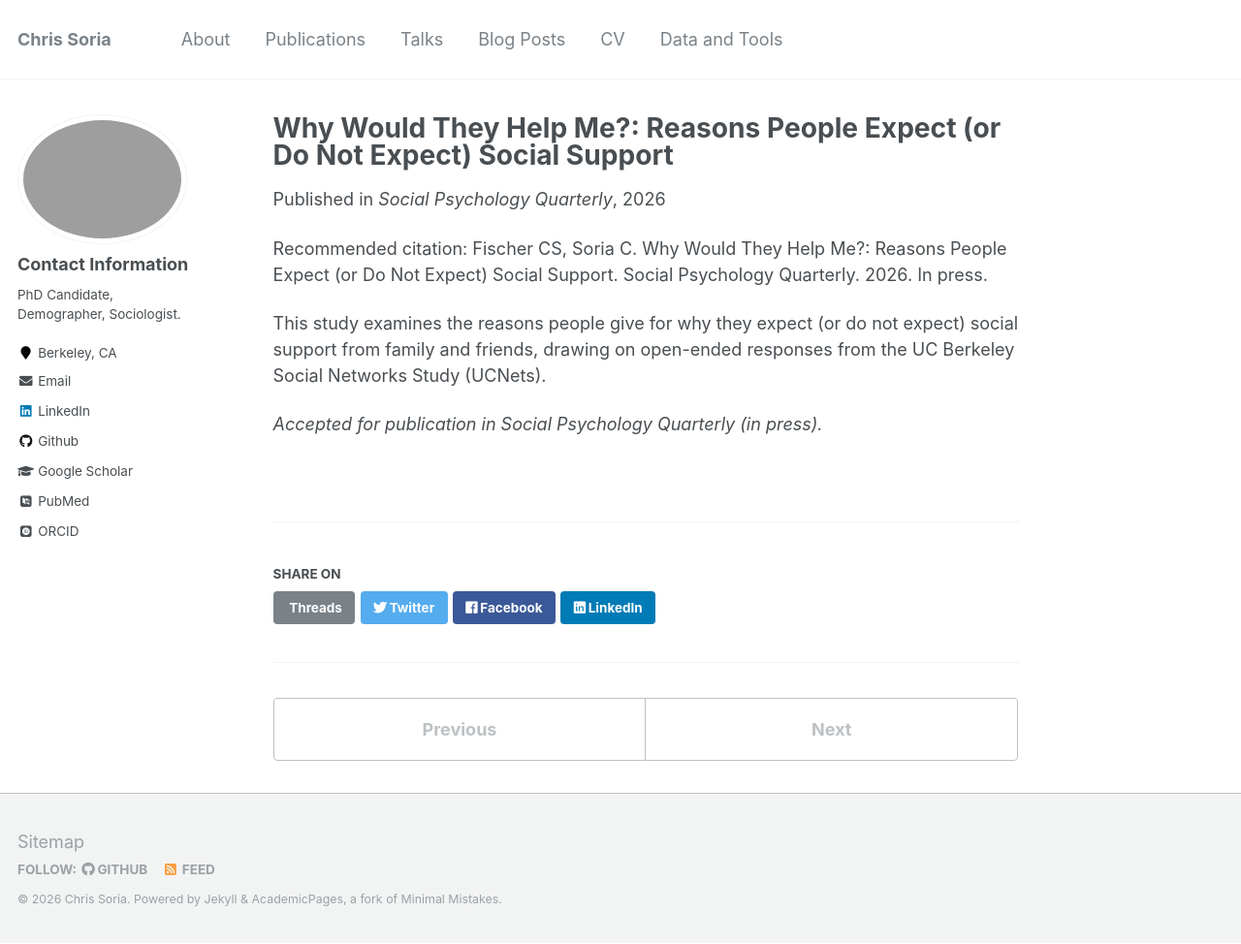
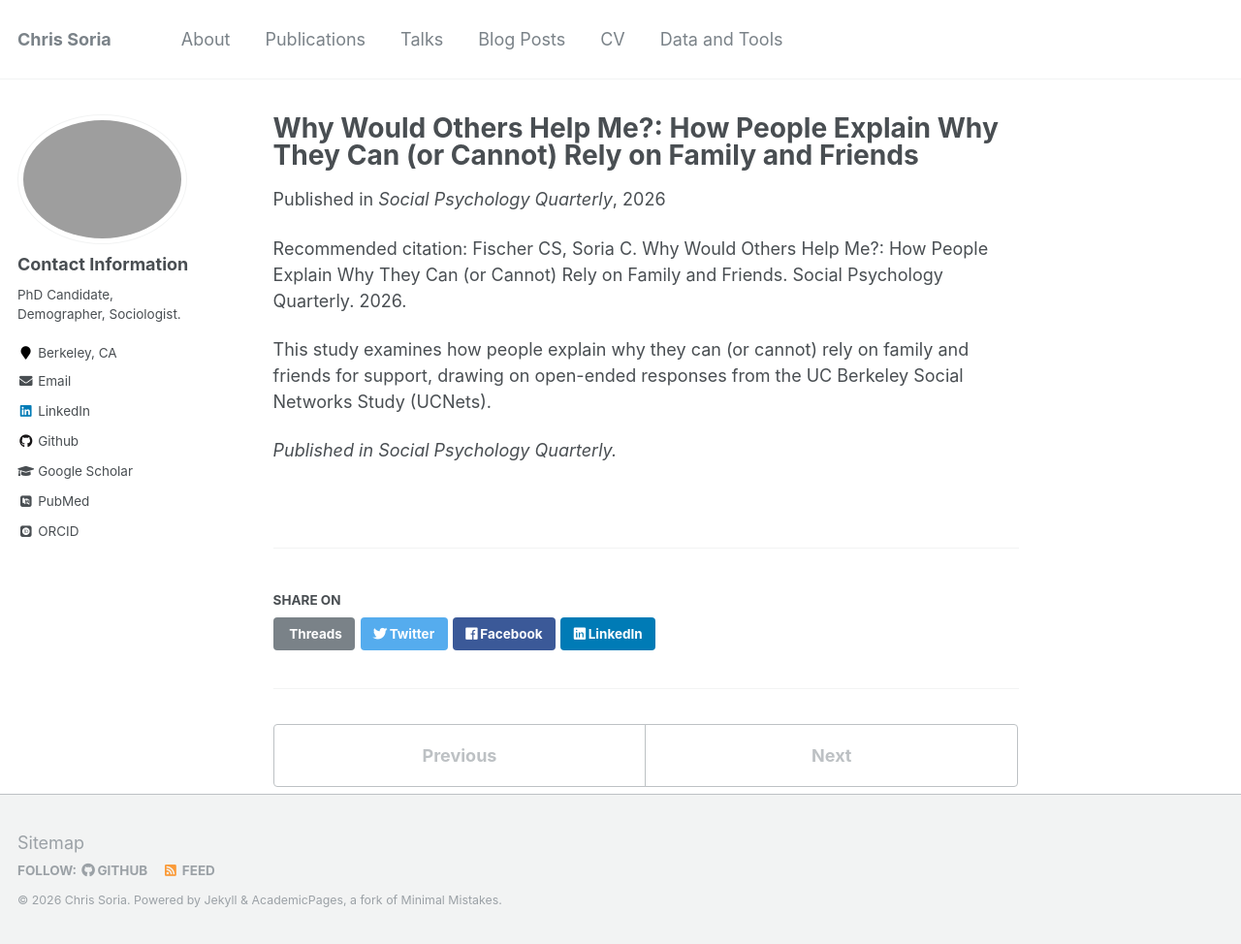
Before and after one commit to chrissoria/chrissoria.github.io, a Jekyll site: the page built from _publications/2026-07-01-spq-social-support.md, in a window 1280 px wide and 974 px high. Shown: the whole window at 97% size. Built offline with Jekyll 4.4.1, drawn with Linux system fonts in a browser that asks for light colours; some web fonts are replaced.

Commit message:
publications: add JAMA Neurology paper and update publication statuses
- Add "Trends in Dementia Prevalence Across Latin America and the
  Caribbean" (JAMA Neurology, doi:10.1001/jamaneurol.2026.2305)
- Neuroepidemiology Cuba paper: in press -> published online, add DOI
- SPQ paper: update to the title under review at the journal
- Frontier Access: drop "under review at Survey Research Methods"
- Refresh CV PDF

Co-Authored-By: Claude Opus 5 <noreply@anthropic.com>
Claude-Session: https://claude.ai/code/session_01BpRKEPuQinaWGjppkhsFoy

```diff
--- a/_publications/2026-07-01-spq-social-support.md
+++ b/_publications/2026-07-01-spq-social-support.md
@@ -1,13 +1,13 @@
 ---
-title: "Why Would They Help Me?: Reasons People Expect (or Do Not Expect) Social Support"
+title: "Why Would Others Help Me?: How People Explain Why They Can (or Cannot) Rely on Family and Friends"
 collection: publications
 type: peer-reviewed
 permalink: /publication/2026-07-01-spq-social-support
-excerpt: 'A study of the reasons people give for expecting—or not expecting—social support from family and friends, drawing on the UC Berkeley Social Networks Study (UCNets).'
+excerpt: 'A study of how people explain why they can—or cannot—rely on family and friends for support, drawing on open-ended responses from the UC Berkeley Social Networks Study (UCNets).'
 date: 2026-07-01
 venue: 'Social Psychology Quarterly'
-citation: 'Fischer CS, Soria C. Why Would They Help Me?: Reasons People Expect (or Do Not Expect) Social Support. Social Psychology Quarterly. 2026. In press.'
+citation: 'Fischer CS, Soria C. Why Would Others Help Me?: How People Explain Why They Can (or Cannot) Rely on Family and Friends. Social Psychology Quarterly. 2026.'
 ---
-This study examines the reasons people give for why they expect (or do not expect) social support from family and friends, drawing on open-ended responses from the UC Berkeley Social Networks Study (UCNets).
+This study examines how people explain why they can (or cannot) rely on family and friends for support, drawing on open-ended responses from the UC Berkeley Social Networks Study (UCNets).
 
-*Accepted for publication in Social Psychology Quarterly (in press).*
+*Published in Social Psychology Quarterly.*
```
Also changed, not shown: _publications/2026-06-07-neuroepidemiology-cuba-dementia.md (+4 -3 lines), _publications/2026-07-13-jama-neurology-dementia-trends.md (added, +16 -0 lines), _publications/2026-08-03-frontier-access-tiers.md (+0 -2 lines), 1 other file.
